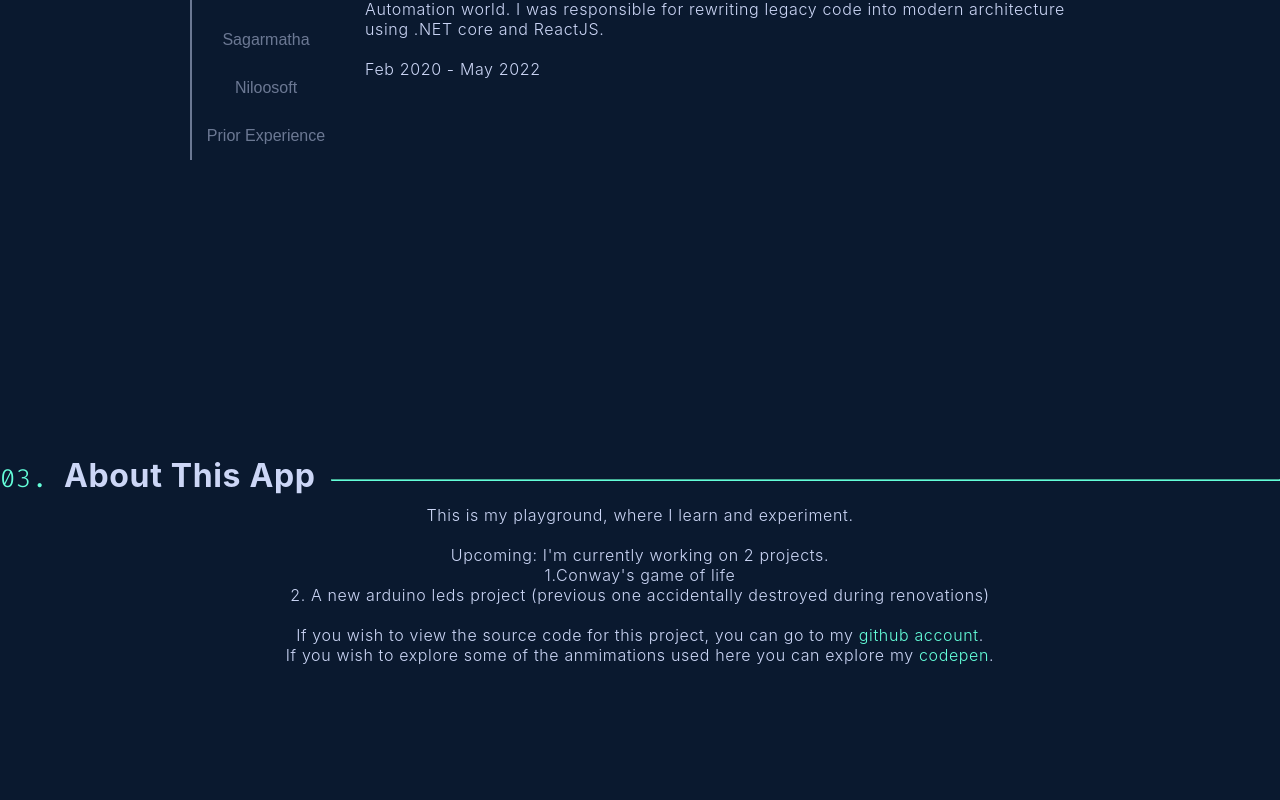
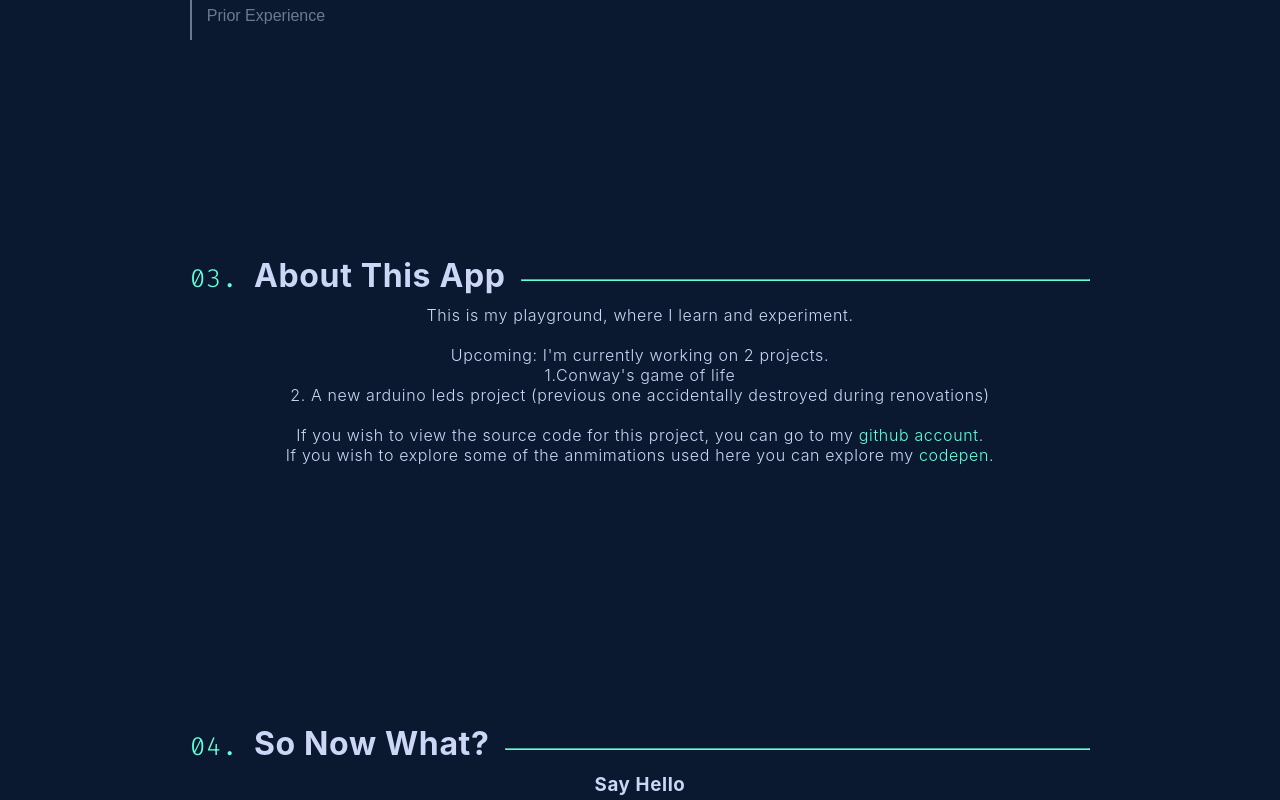
Before and after one commit to dshivrin/Portfolio, a React (Create React App) app: page / in a window 1280 px wide. Shown: the part 1640-2440 px from the top of the page. Built offline with nearby package versions, Linux system fonts and the light colour scheme; a web font is replaced by a local one.

Commit message:
General CSS changes

```diff
--- a/src/Components/AboutThisApp/AboutThisApp.tsx
+++ b/src/Components/AboutThisApp/AboutThisApp.tsx
@@ -5,6 +5,8 @@ import Title from "../Title/Title";
 const AboutContainer = styled(Container)`
   //height: 100vh;
   flex-direction: column;
+  max-width: 900px;
+  margin: 0 auto;
 `;
 
 const listStyle = {
@@ -31,7 +33,11 @@ const AboutThisApp = () => {
       <br />
       <p>
         If you wish to view the source code for this project, you can go to my{" "}
-        <a className="link" target="blank" href="https://github.com/dshivrin/Portfolio">
+        <a
+          className="link"
+          target="blank"
+          href="https://github.com/dshivrin/Portfolio"
+        >
           github account
         </a>
         .
--- a/src/Components/Intro/Intro.tsx
+++ b/src/Components/Intro/Intro.tsx
@@ -14,7 +14,7 @@ const IntroContainer = styled(Container)`
   text-align: left;
   width: 800px;
   margin: 0 auto;
-  //height: 100vh;
+  padding-top: 80px;
   @media (max-width: 768px) {
     margin: 0 auto;
     height: 100vh;
--- a/src/Components/Shared/StyledComponents/Container.ts
+++ b/src/Components/Shared/StyledComponents/Container.ts
@@ -2,7 +2,7 @@ import styled from "styled-components";
 
 //Basic container
 export const Container = styled.div`
-  height: 70vh;
+  height: 60vh;
   display: flex;
   justify-content: center;
   justify-items: center;
```
